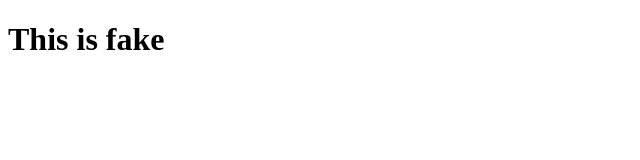
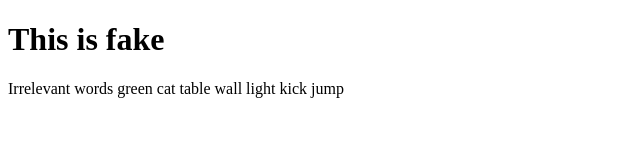
Before and after one commit to kimmccaskill/git-101, a plain HTML site: page index.html in a window 1280 px wide. Shown: the whole page, without its empty margins (0-640 px from the left). Drawn offline with Linux system fonts and the light colour scheme.

Commit message:
Add paragraph with border

```diff
--- a/index.html
+++ b/index.html
@@ -6,5 +6,6 @@
   </head>
   <body>
     <h1>This is fake</h1>
+    <p>Irrelevant words green cat table wall light kick jump</p>
   </body>
 </html>
--- a/styles.css
+++ b/styles.css
@@ -1,3 +1,7 @@
 h1 {
   color: red;
 }
+
+p {
+  border: #FFFFFF
+}
```
